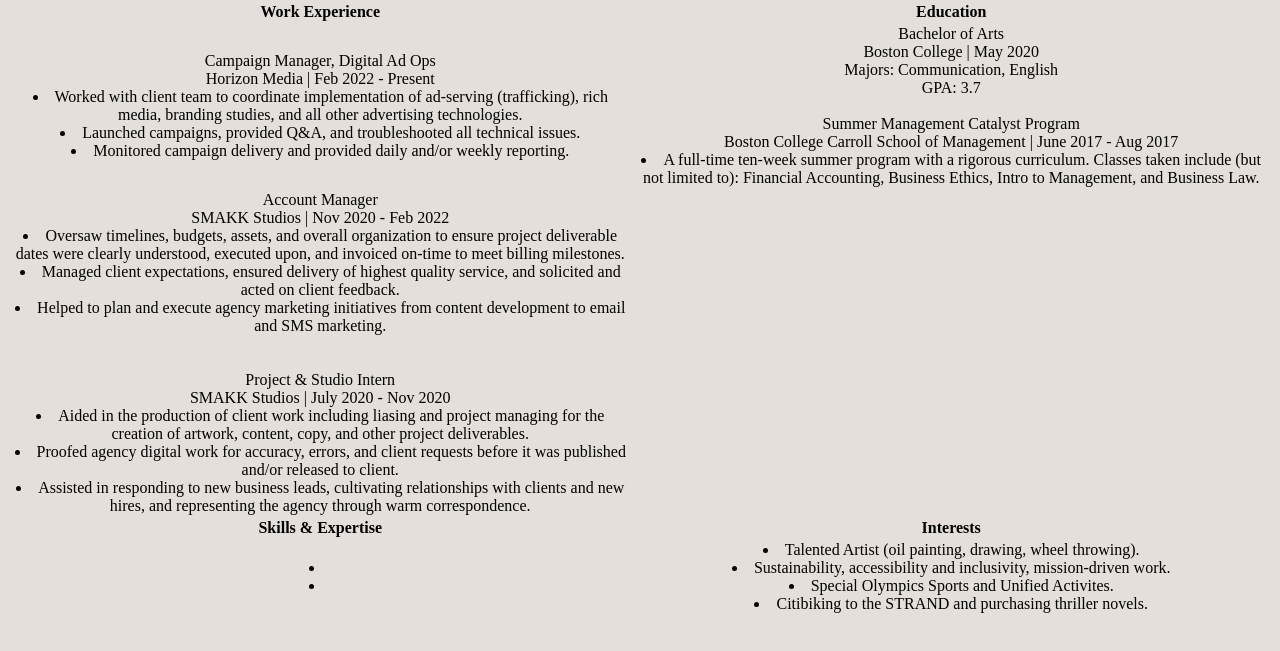
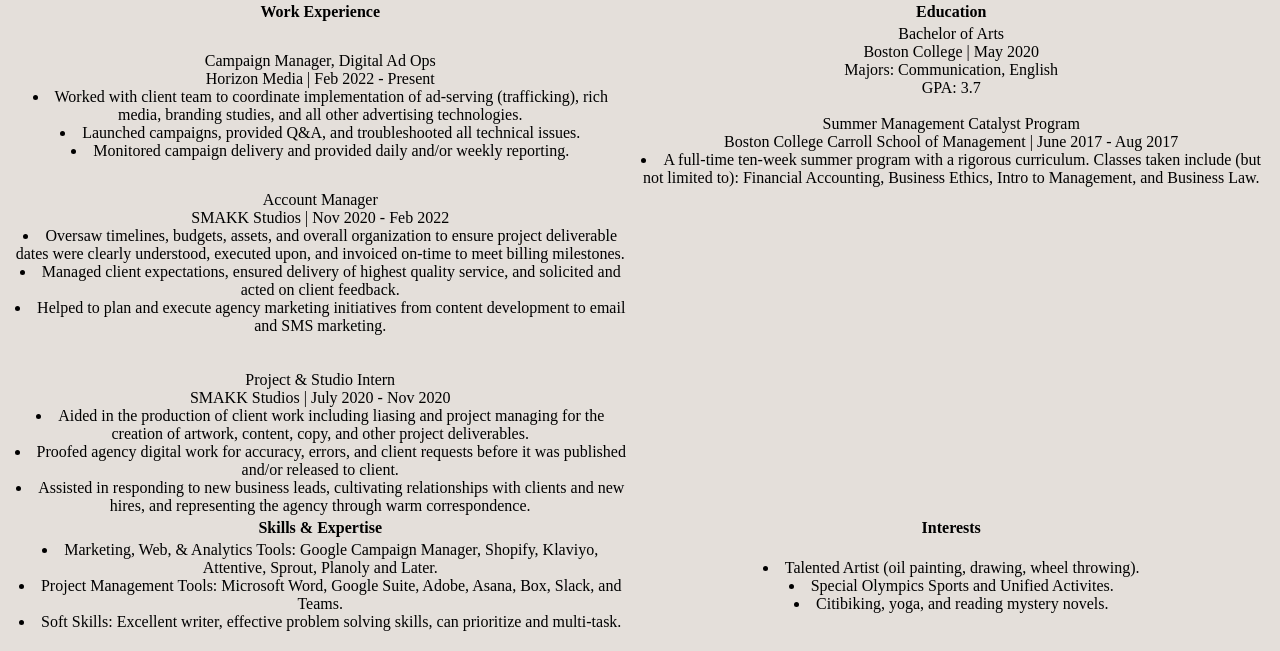
Before and after one commit to remicknsisi/my-personal-website, a plain HTML site: page education.html in a window 1280 px wide. Shown: the part 149-800 px from the top of the page. Drawn offline with Linux system fonts and the light colour scheme.

Commit message:
added content to resume - skills section

```diff
--- a/education.html
+++ b/education.html
@@ -70,14 +70,14 @@
             </tr>
             <tr>
                 <td>
-                    <li></li>
-                    <li></li>
+                    <li>Marketing, Web, & Analytics Tools: Google Campaign Manager, Shopify, Klaviyo, Attentive, Sprout, Planoly and Later.</li>
+                    <li>Project Management Tools: Microsoft Word, Google Suite, Adobe, Asana, Box, Slack, and Teams.</li>
+                    <li>Soft Skills: Excellent writer, effective problem solving skills, can prioritize and multi-task.</li>
                 </td>
                 <td>
                     <li>Talented Artist (oil painting, drawing, wheel throwing).</li>
-                    <li>Sustainability, accessibility and inclusivity, mission-driven work.</li>
                     <li>Special Olympics Sports and Unified Activites.</li>
-                    <li>Citibiking to the STRAND and purchasing thriller novels.</li>
+                    <li>Citibiking, yoga, and reading mystery novels.</li>
                 </td>
             </tr>
         </table>
```
